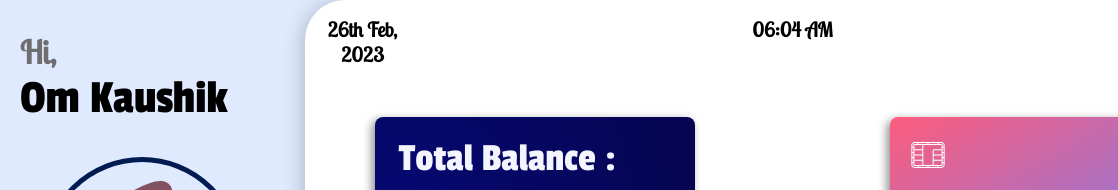
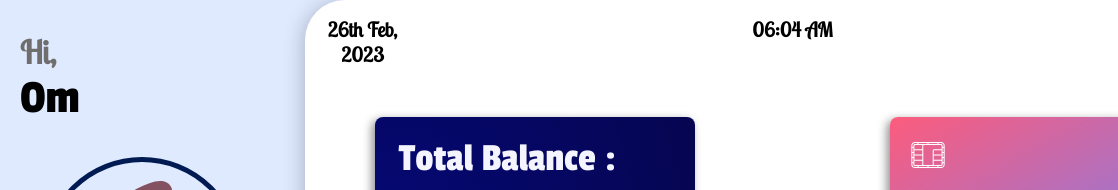
Before and after one commit to kaushikom/Banking-App, a plain HTML site: page index.html in a window 1280 px wide. Shown: the top 190 px of the page, 0-1118 px from the left. Drawn offline with nearby package versions, Linux system fonts and the light colour scheme.

Commit message:
Update index.html

```diff
--- a/index.html
+++ b/index.html
@@ -16,7 +16,7 @@
     <div class="dashboard">
         <div class="greetings">
             <h2>Hi,</h2>
-            <span id="user-name">Om Kaushik</span>
+            <span id="user-name">Om </span>
         </div>
         <div class="avatar">
             <img src="./images/avatar-svgrepo-com.svg" alt="user avatar">
```
